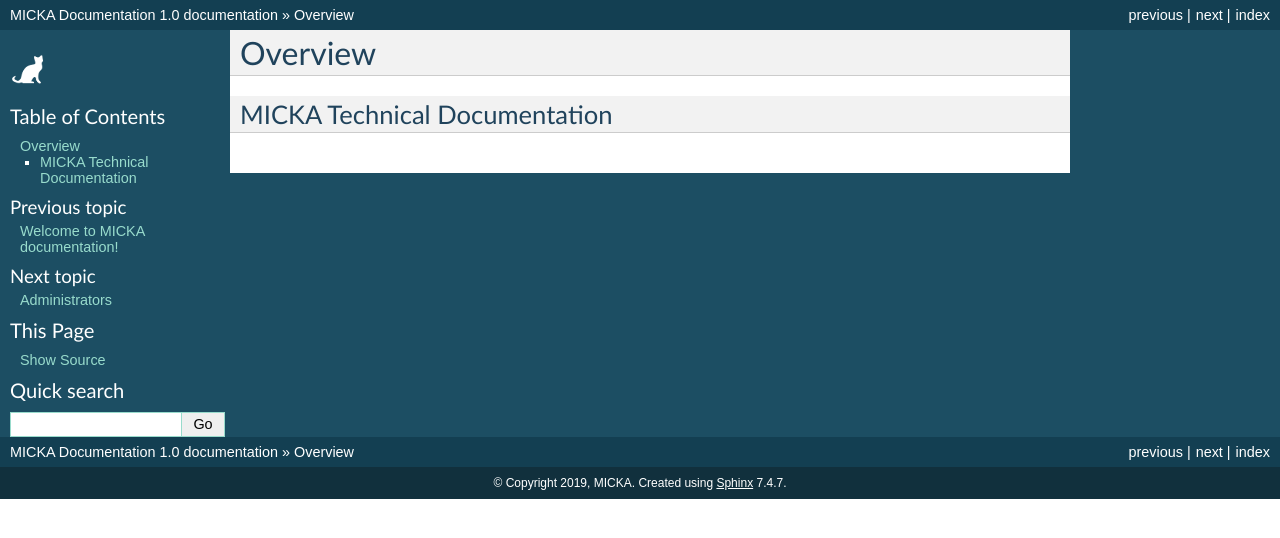
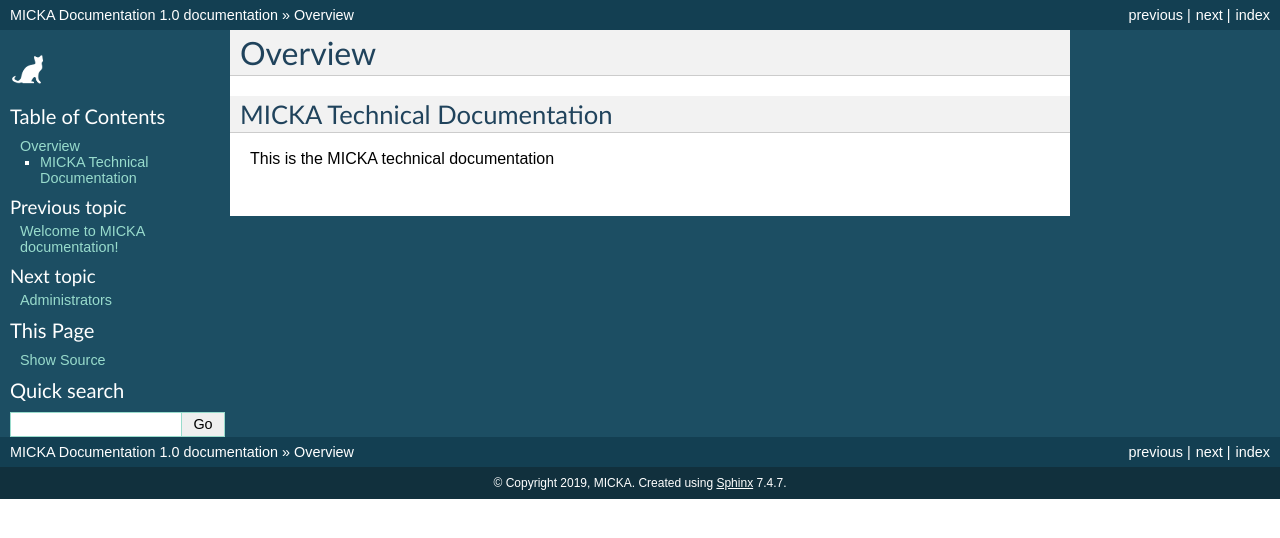
Before and after one commit to CzechGeologicalSurvey/MICKA-Docs, a Sphinx documentation site: the page built from docs/overview.rst, in a window 1280 px wide. Shown: the top 538 px of the page. Built offline with Sphinx 7.4.7, drawn with Linux system fonts in a browser that asks for light colours.

Commit message:
Update overview.rst

```diff
--- a/docs/overview.rst
+++ b/docs/overview.rst
@@ -3,3 +3,5 @@
 
 MICKA Technical Documentation
 ----------------------------------
+
+This is the MICKA technical documentation
```
